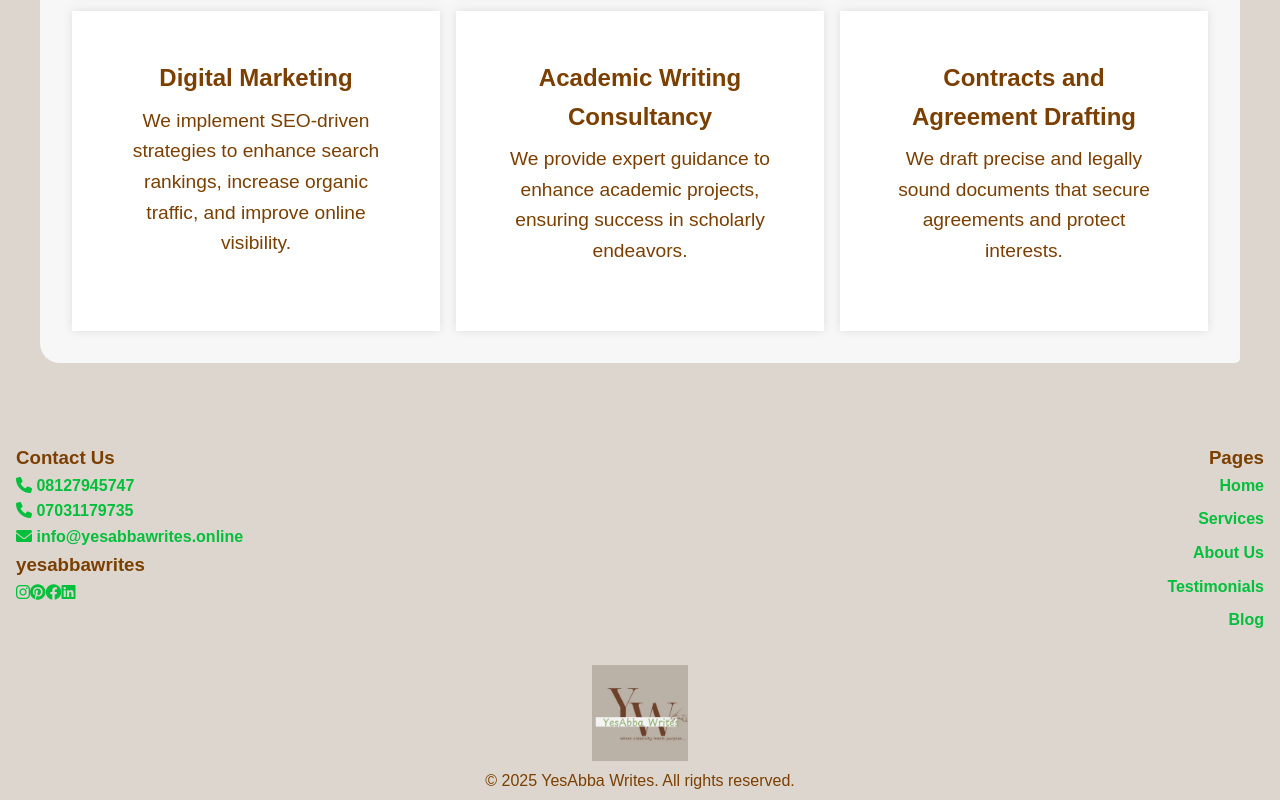
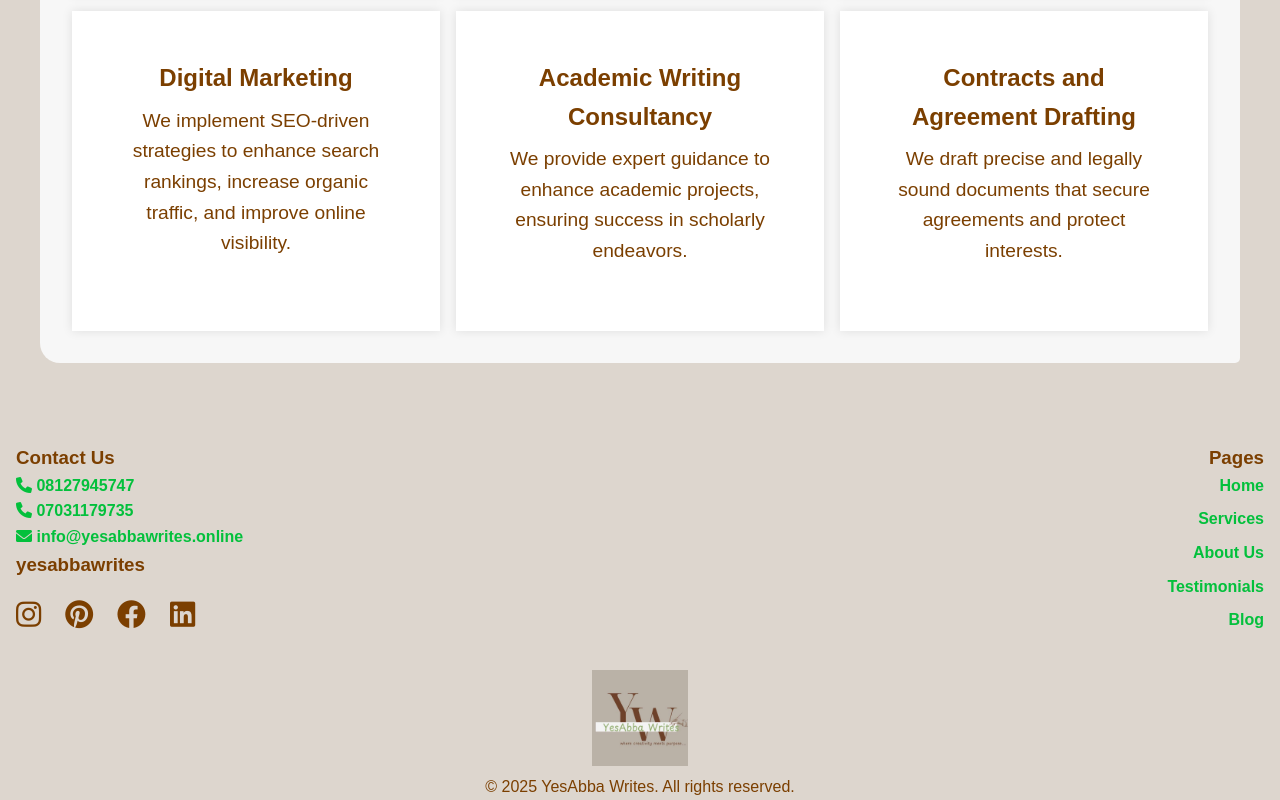
Before and after one commit to EzeElijahTochukwu/NewAbba, a React (Vite) app: page / in a window 1280 px wide. Shown: the part 786-1586 px from the top of the page. Built offline with nearby package versions, Linux system fonts and the light colour scheme.

Commit message:
Update index.css

```diff
--- a/src/index.css
+++ b/src/index.css
@@ -323,7 +323,21 @@ button:hover {
 .footer-left a{
   color:#03C03C;
 }
+.social-icons {
+  display: flex;
+  gap: 1.5rem;
+  margin-top: 0.8rem;
+}
 
+.social-icons a {
+  color: inherit;
+  font-size: 1.8rem;
+  transition: color 0.3s ease;
+}
+
+.social-icons a:hover {
+  color: #666;
+}
 /* Nav links are vertical on all screen sizes */
 .footer-links {
   display: flex;
```
